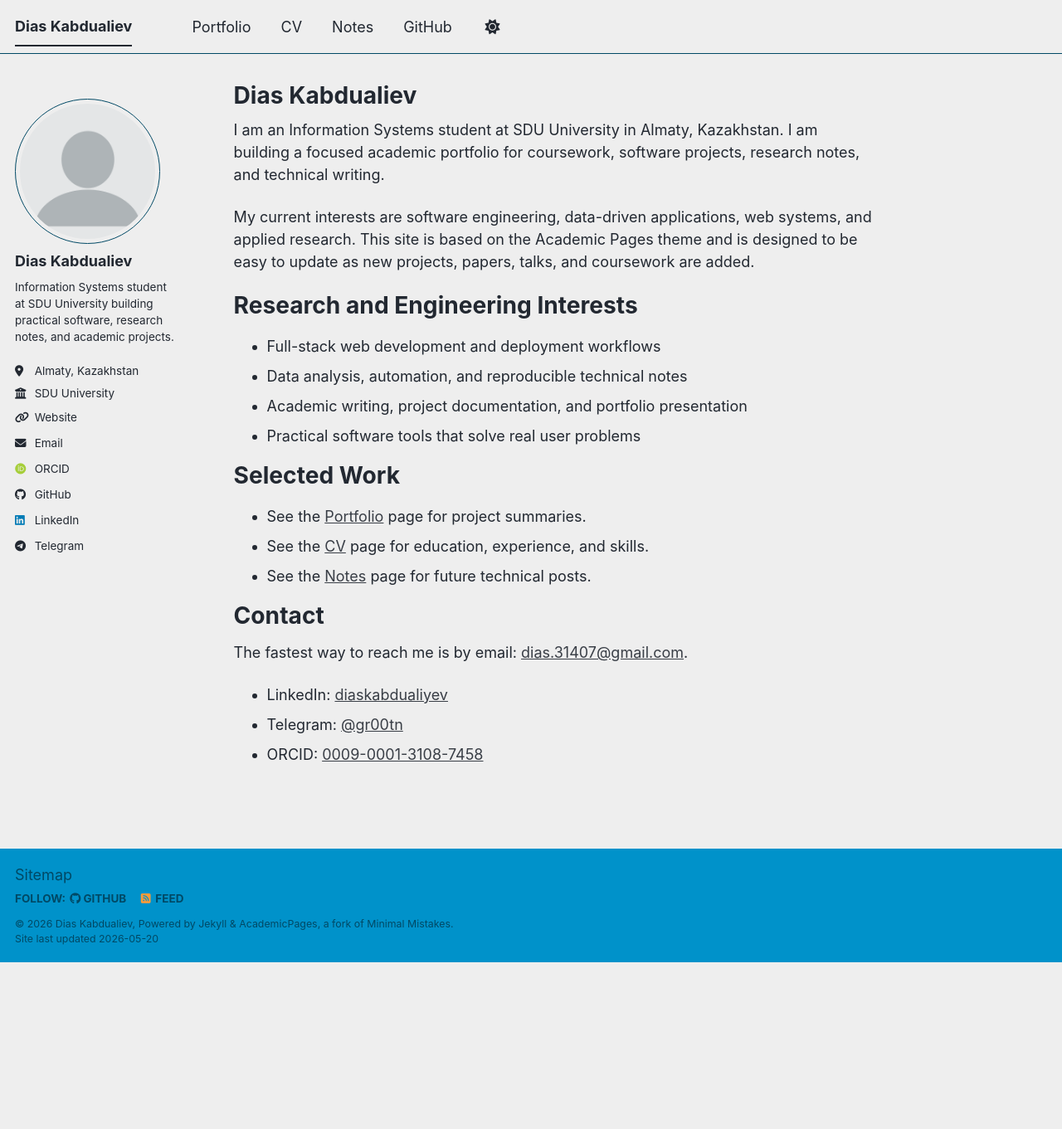
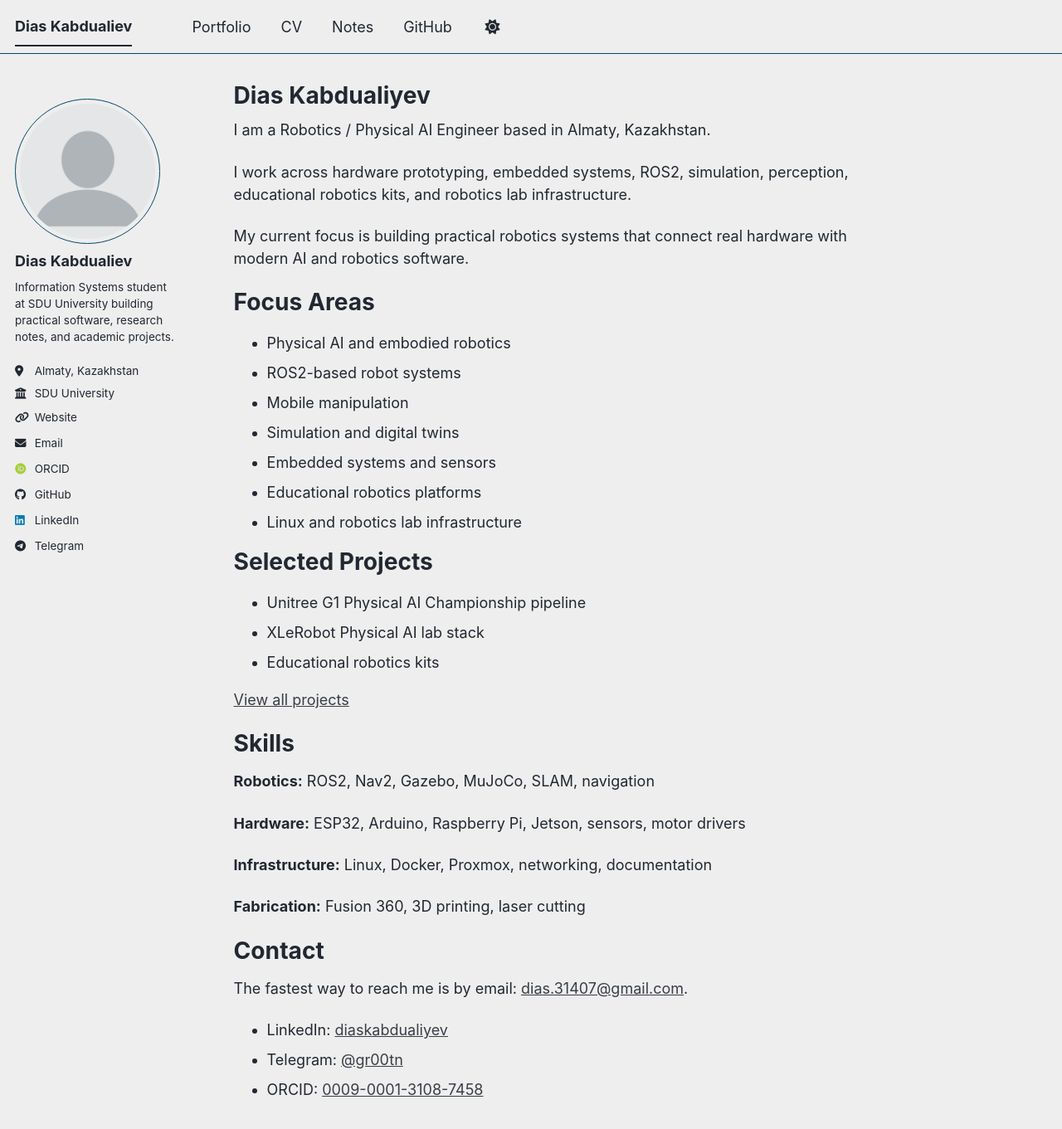
Before and after one commit to diaskabdualiev/portfolio, a Jekyll site: the page built from _pages/about.md, in a window 1280 px wide and 1400 px high. Shown: the top 1361 px of the window at 83% size. Built offline with Jekyll 4.4.1, drawn with Linux system fonts in a browser that asks for light colours; some web fonts are replaced; a script bundle is joined from its source files by our own code; library files that are not in the unit come from our copies.

Commit message:
Update robotics profile

```diff
--- a/_pages/about.md
+++ b/_pages/about.md
@@ -1,30 +1,48 @@
 ---
 permalink: /
-title: "Dias Kabdualiev"
+title: "Dias Kabdualiyev"
 author_profile: true
 redirect_from:
   - /about/
   - /about.html
 ---
 
-I am an Information Systems student at SDU University in Almaty, Kazakhstan. I am building a focused academic portfolio for coursework, software projects, research notes, and technical writing.
+I am a Robotics / Physical AI Engineer based in Almaty, Kazakhstan.
 
-My current interests are software engineering, data-driven applications, web systems, and applied research. This site is based on the Academic Pages theme and is designed to be easy to update as new projects, papers, talks, and coursework are added.
+I work across hardware prototyping, embedded systems, ROS2, simulation, perception, educational robotics kits, and robotics lab infrastructure.
 
-Research and Engineering Interests
+My current focus is building practical robotics systems that connect real hardware with modern AI and robotics software.
+
+Focus Areas
 ======
 
-* Full-stack web development and deployment workflows
-* Data analysis, automation, and reproducible technical notes
-* Academic writing, project documentation, and portfolio presentation
-* Practical software tools that solve real user problems
+* Physical AI and embodied robotics
+* ROS2-based robot systems
+* Mobile manipulation
+* Simulation and digital twins
+* Embedded systems and sensors
+* Educational robotics platforms
+* Linux and robotics lab infrastructure
 
-Selected Work
+Selected Projects
 ======
 
-* See the [Portfolio](/portfolio/portfolio/) page for project summaries.
-* See the [CV](/portfolio/cv/) page for education, experience, and skills.
-* See the [Notes](/portfolio/year-archive/) page for future technical posts.
+* Unitree G1 Physical AI Championship pipeline
+* XLeRobot Physical AI lab stack
+* Educational robotics kits
+
+[View all projects](/portfolio/)
+
+Skills
+======
+
+**Robotics:** ROS2, Nav2, Gazebo, MuJoCo, SLAM, navigation
+
+**Hardware:** ESP32, Arduino, Raspberry Pi, Jetson, sensors, motor drivers
+
+**Infrastructure:** Linux, Docker, Proxmox, networking, documentation
+
+**Fabrication:** Fusion 360, 3D printing, laser cutting
 
 Contact
 ======
```
